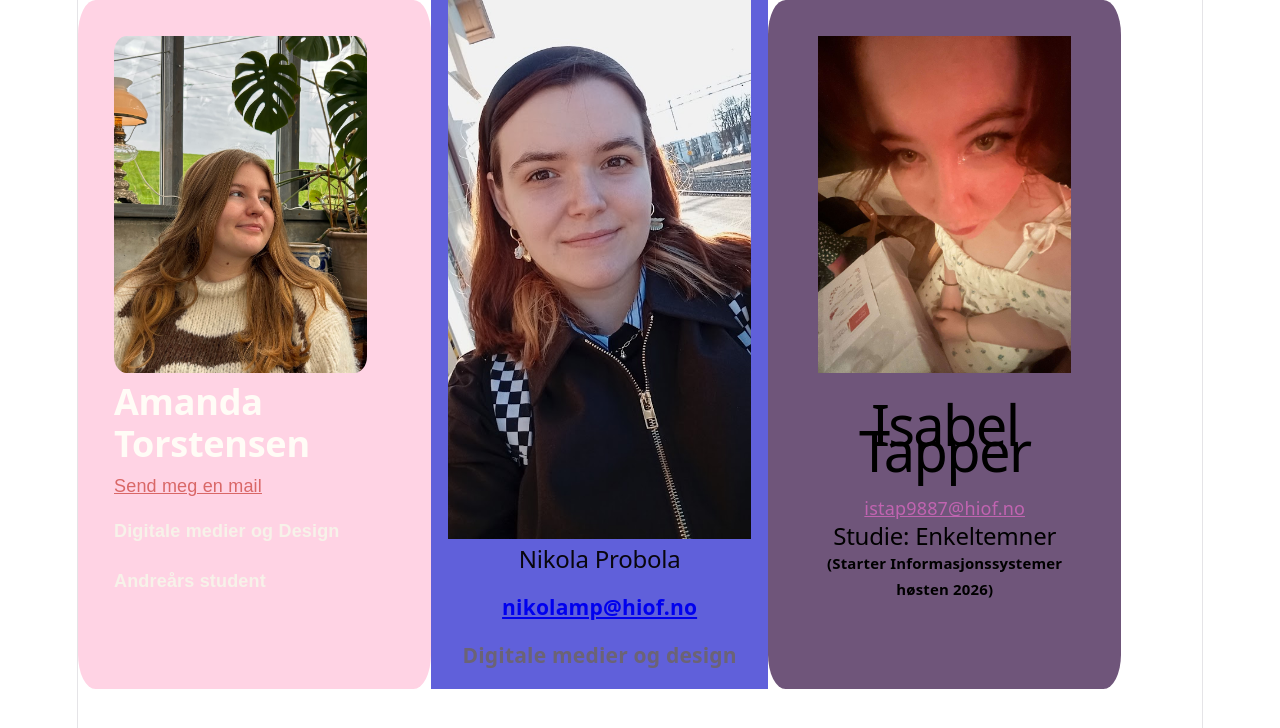
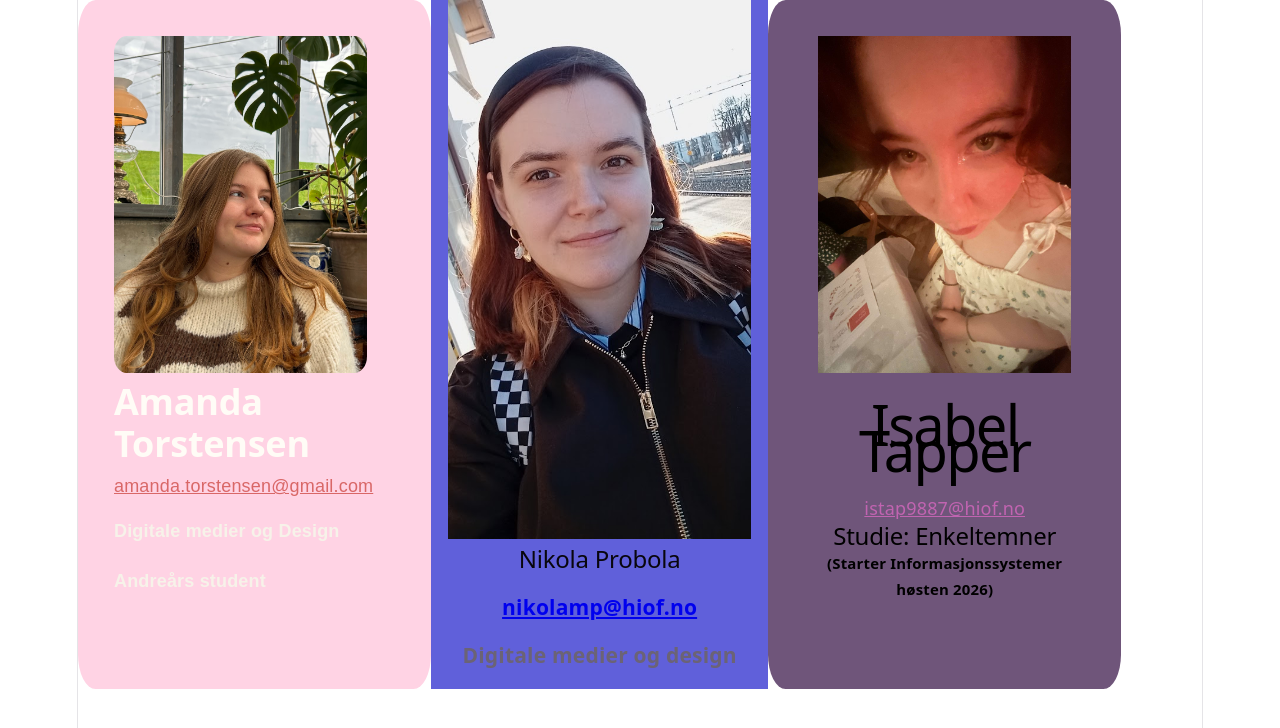
Before and after one commit to Nikola714/Arbeidskrav4_UIN26, a React app in the folder frontend/: page / in a window 1280 px wide. Shown: the top 728 px of the page. Built offline with nearby package versions, Linux system fonts and the light colour scheme; the HTML template or start-up script is replaced by a standard one.

Commit message:
endret mail

```diff
--- a/frontend/src/components/Amanda.jsx
+++ b/frontend/src/components/Amanda.jsx
@@ -7,7 +7,7 @@ export default function Amanda() {
         <article id= "amandaKort">
         <img src="/bilder/amanda.jpg" alt="bilde av Amanda Torstensen"/>
         <h2>Amanda Torstensen</h2>
-        <a href="mailto:amanda.torstensen@gmail.com">Send meg en mail</a>
+        <a href="mailto:amanda.torstensen@gmail.com">amanda.torstensen@gmail.com</a>
         <h3>Digitale medier og Design</h3>
         <h4>Andreårs student</h4>
         </article>
```
